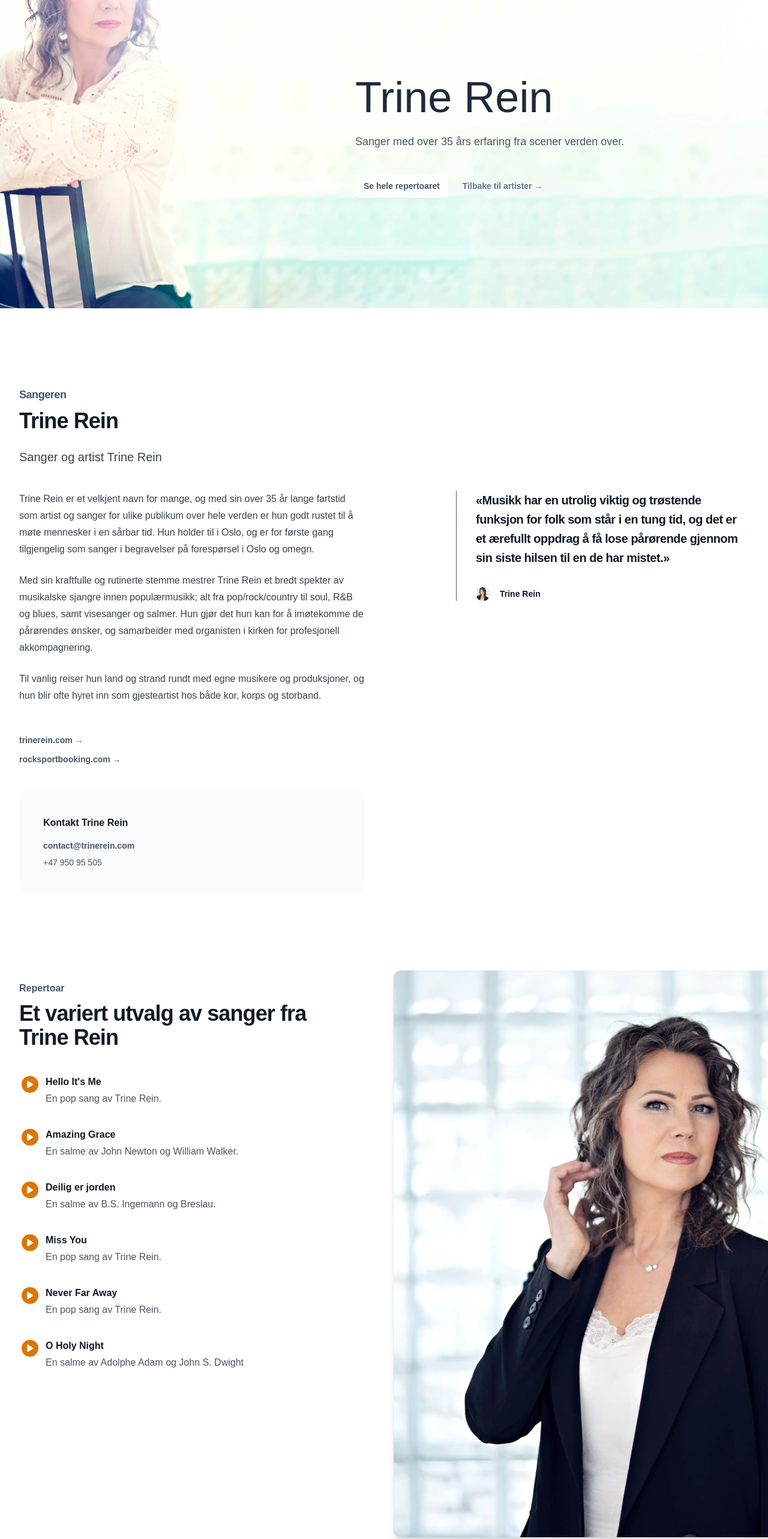
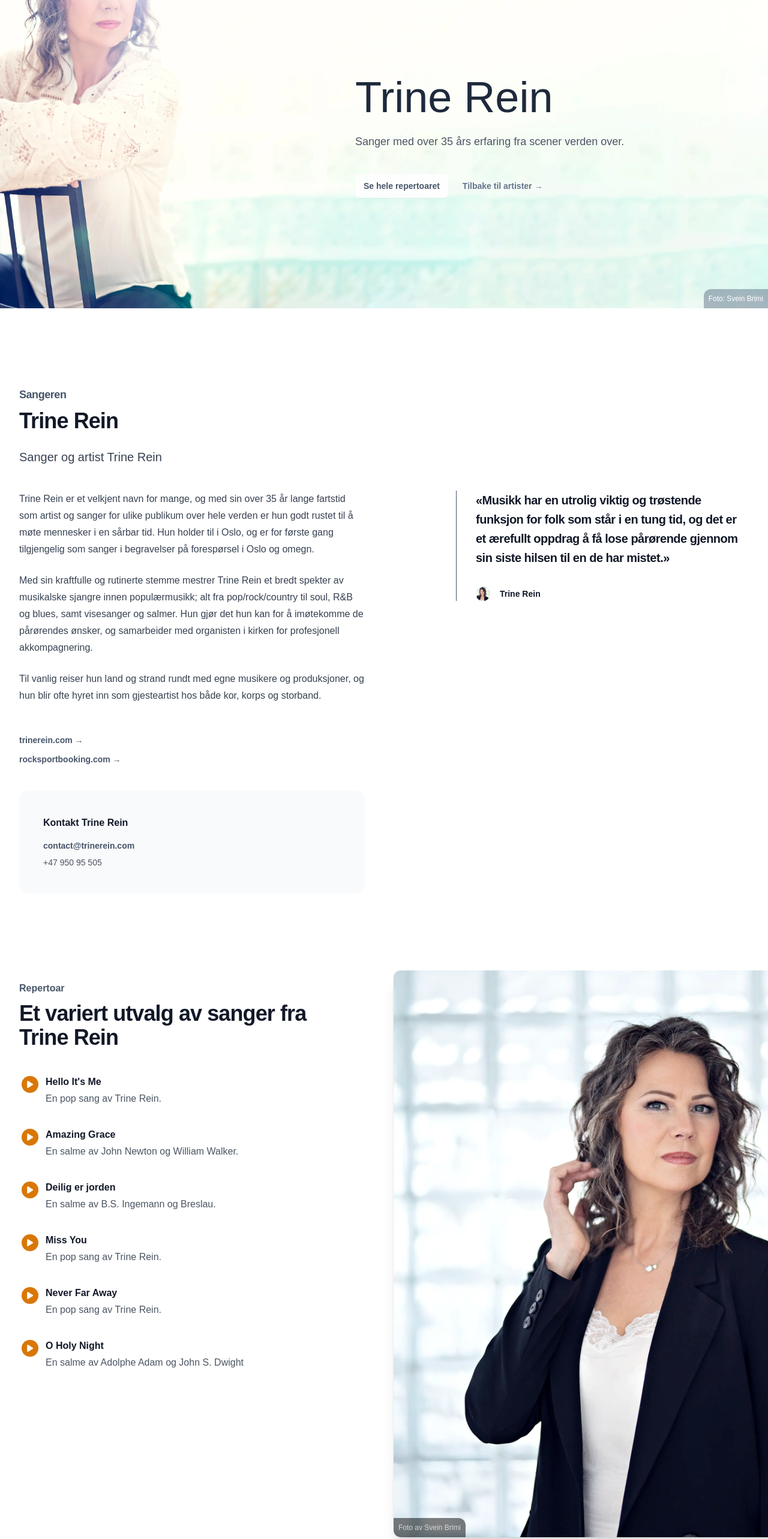
Before and after one commit to Emily-Nilsen/sangibegravelse, a Next.js app: page /trine-rein in a window 1280 px wide. Shown: the part 234-2800 px from the top of the page at 60% size. Built offline with nearby package versions, Linux system fonts and the light colour scheme; a web font is replaced by a local one.

Commit message:
add photo credits

```diff
--- a/src/components/HeroTrineRein.jsx
+++ b/src/components/HeroTrineRein.jsx
@@ -69,6 +69,10 @@ export function HeroTrineRein() {
           className="absolute inset-x-0 top-[calc(100%-13rem)] -z-10 transform-gpu overflow-hidden blur-3xl sm:top-[calc(100%-30rem)]"
           aria-hidden="true"
         ></div>
+        {/* Image Credit */}
+        <div className="absolute bottom-0 right-0 p-2 text-xs text-white bg-opacity-50 bg-slate-500 rounded-tl-xl">
+          Foto: Svein Brimi
+        </div>
       </div>
     </div>
   );
--- a/src/pages/sebastian-haugen.jsx
+++ b/src/pages/sebastian-haugen.jsx
@@ -2,7 +2,7 @@ import Head from 'next/head';
 
 import { HeroSebastian } from '@/components/HeroSebastian';
 import { Sebastian } from '@/components/Sebastian';
-import { Tilbakemeldinger } from '@/components/Tilbakemeldinger';
+// import { Tilbakemeldinger } from '@/components/Tilbakemeldinger';
 import { ArtistSamples } from '@/components/ArtistSamples';
 import SHSamples from '../images/profiles/SH-samples.webp';
 
--- a/src/pages/trine-rein.jsx
+++ b/src/pages/trine-rein.jsx
@@ -50,6 +50,7 @@ const imageUrl = TrineSamples;
 const imageAlt = 'Trine Rein';
 const subtitle = 'Repertoar';
 const title = 'Et variert utvalg av sanger fra Trine Rein';
+const imageCredit = 'Svein Brimi';
 
 export default function TrineReinPage() {
   return (
@@ -76,6 +77,7 @@ export default function TrineReinPage() {
             imageAlt={imageAlt}
             subtitle={subtitle}
             title={title}
+            imageCredit={imageCredit}
           />
           <TrineVideoShowcase />
           <Tilbakemeldinger artistName="Trine Rein" />
```
